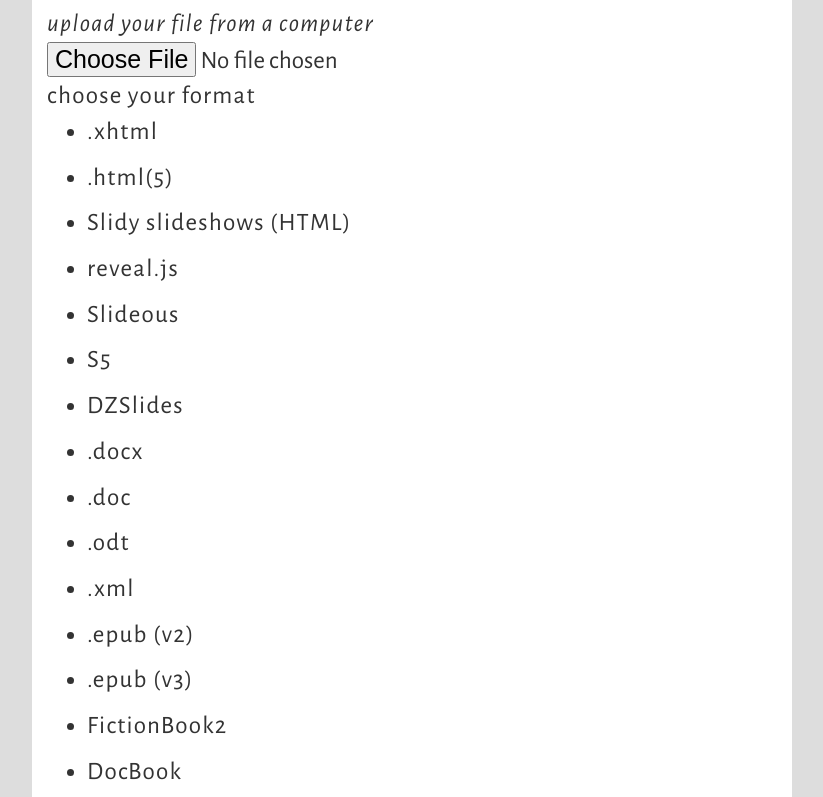
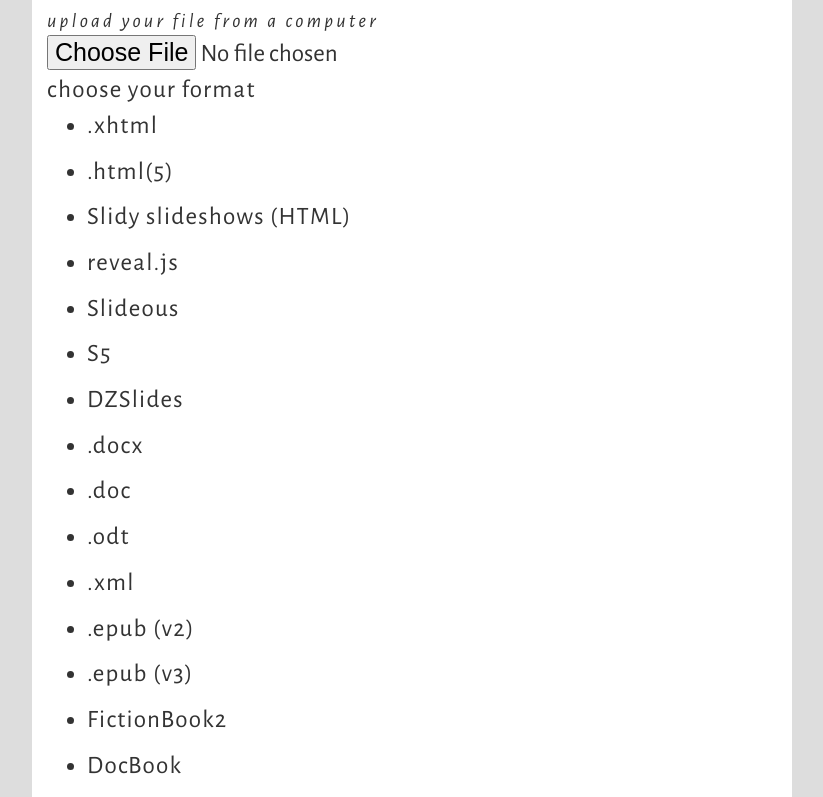
Before and after one commit to anastasia/pandocker, a website: page public/index.html in a window 1280 px wide. Shown: the part 352-1149 px from the top of the page, without its empty margins (228-1051 px from the left). Drawn offline with nearby package versions, Linux system fonts and the light colour scheme; some packages are replaced by stand-ins of ours.

Commit message:
adding boilerplate for uploading files

```diff
--- a/public/features/upload/partial.html
+++ b/public/features/upload/partial.html
@@ -1,5 +1,6 @@
+<div class="pd-upload">
+  <div class="pd-upload-title"><em>upload your file from a computer</em></div>
   <!-- INPUT -->
-<div><em>upload your file from a computer</em></div>
   <div class="pd-input">
     <input type="file" name="somename" size="chars">
   </div>
@@ -8,3 +9,4 @@
   <ul class="pd-file-options" ng-repeat="format in formats">
     <li>{{format}}</li>
   </ul>
+</div>
--- a/public/main.css
+++ b/public/main.css
@@ -38,3 +38,10 @@
   padding-top: 1px;
   letter-spacing: 0.16em;
 }
+
+.pd-upload-title {
+  font-size: 20px;
+  font-weight: 200;
+  padding-top: 1px;
+  letter-spacing: 0.16em;
+}
```
Lines whose indentation alone changed are shown as unchanged.
